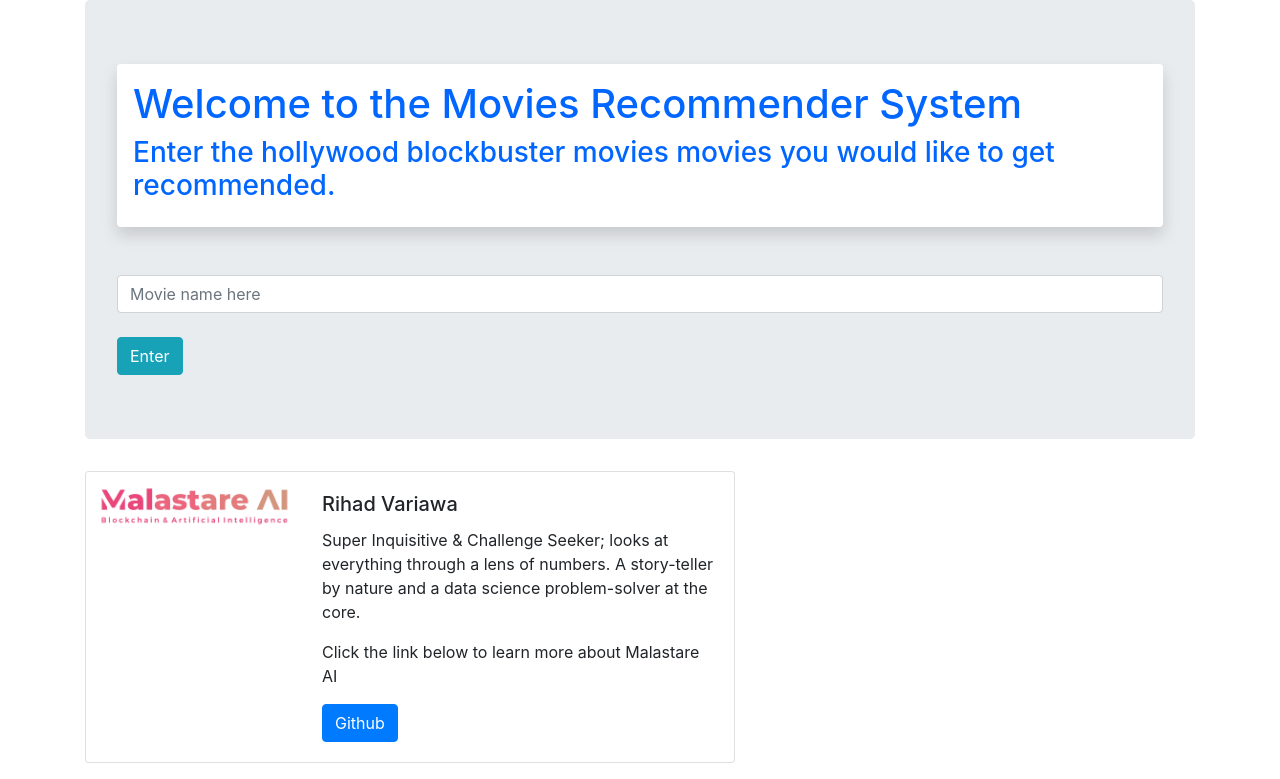
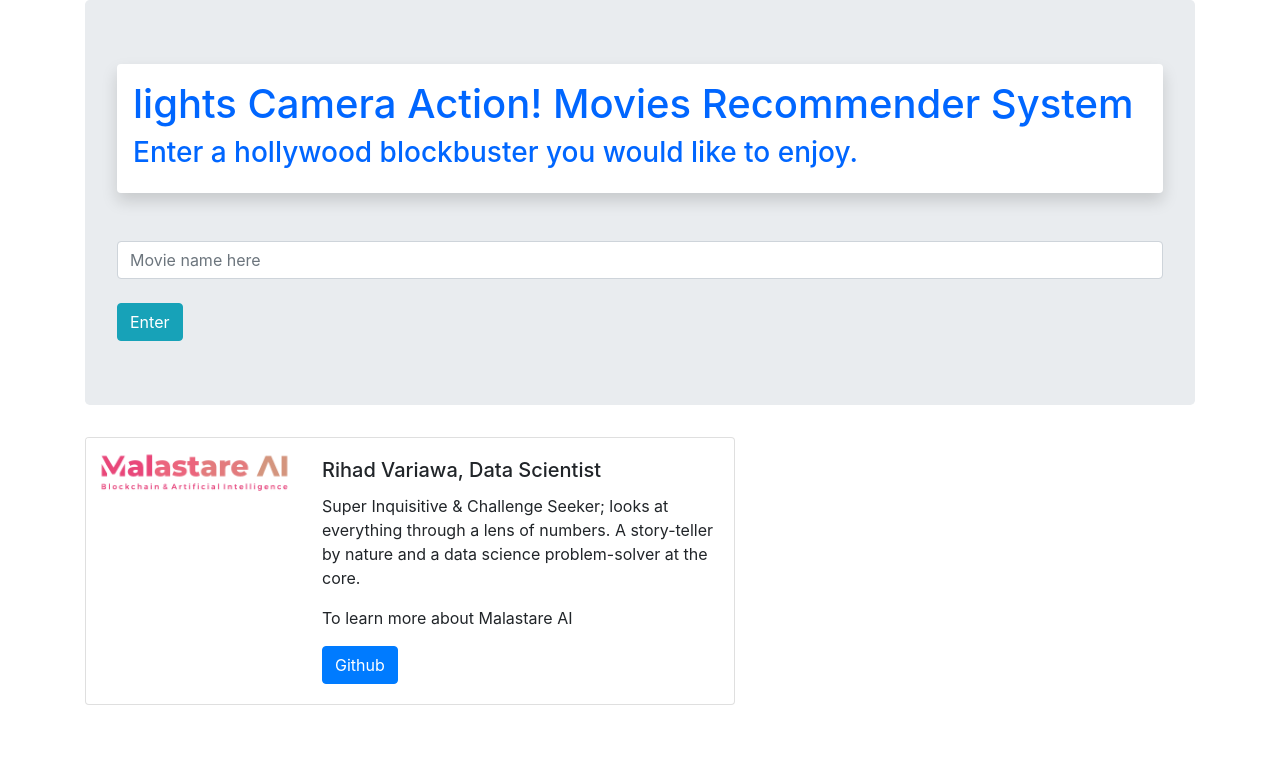
Before and after one commit to malastare-ai/movies-app, a Flask app: page / in a window 1280 px wide. Shown: the part 74-853 px from the top of the page. After the commit the page ends 779 px from the top, so only its background shows below. Run offline with Flask 2, Linux system fonts and the light colour scheme; some libraries are stand-ins or nearby versions.

Commit message:
Movies Recommender System

```diff
--- a/templates/base.html
+++ b/templates/base.html
@@ -27,9 +27,9 @@
         </div>
         <div class="col-md-8">
           <div class="card-body">
-            <h5 class="card-title">Rihad Variawa</h5>
+            <h5 class="card-title">Rihad Variawa, Data Scientist</h5>
             <p class="card-text">Super Inquisitive & Challenge Seeker; looks at everything through a lens of numbers. A story-teller by nature and a data science problem-solver at the core.</p>
-            <p>Click the link below to learn more about Malastare AI</p>
+            <p>To learn more about Malastare AI</p>
             <a href="https://malastare-ai.github.io/Malastare-Artificial-Intelligence/" class="btn btn-primary" target="_blank">Github</a>
           </div>
         </div>
--- a/templates/home.html
+++ b/templates/home.html
@@ -1,8 +1,8 @@
 {% extends 'base.html' %}
 {% block content %}
 <div class="shadow p-3 mb-5 bg-white rounded">
-  <h1 style="color:rgb(0, 102, 255)">Welcome to the Movies Recommender System</h1>
-  <h3 style="color:rgb(0, 102, 255)">Enter the hollywood blockbuster movies movies you would like to get recommended.</h3>
+  <h1 style="color:rgb(0, 102, 255)">lights Camera Action! Movies Recommender System</h1>
+  <h3 style="color:rgb(0, 102, 255)">Enter a hollywood blockbuster you would like to enjoy.</h3>
 </div>
 
   <form action="{{url_for('recommend')}}">
--- a/templates/recommend.html
+++ b/templates/recommend.html
@@ -4,14 +4,14 @@
   {% if t=='s' %}
   <div class="shadow p-3 mb-5 bg-white rounded">
     <h3 style="color:rgb(0, 102, 255)">Sorry! This movie is not in our database.</h3>
-    <h3 style="color:rgb(0, 102, 255)">Please check if you spelled it correct.</h3>
-    <h3 style="color:rgb(0, 102, 255)">Or try with another movie.</h3>
+    <h3 style="color:rgb(0, 102, 255)">Please confirm the spelling of the title is correct.</h3>
+    <h3 style="color:rgb(0, 102, 255)">Otherwise, select a different movie title.</h3>
   </div>
 
   {% else %}
   <div class="shadow p-3 mb-5 bg-white rounded">
     <h1 style="color:rgb(0, 102, 255)">"{{movie}}" is a great choice.</h1>
-    <h3 style="color:rgb(0, 102, 255)">Here are some more like this</h3>
+    <h3 style="color:rgb(0, 102, 255)">Here are additional titles similar to your choice</h3>
   </div>
 
     <ul class="list-group list-group-flush">
```
Also changed, not shown: README.md.
